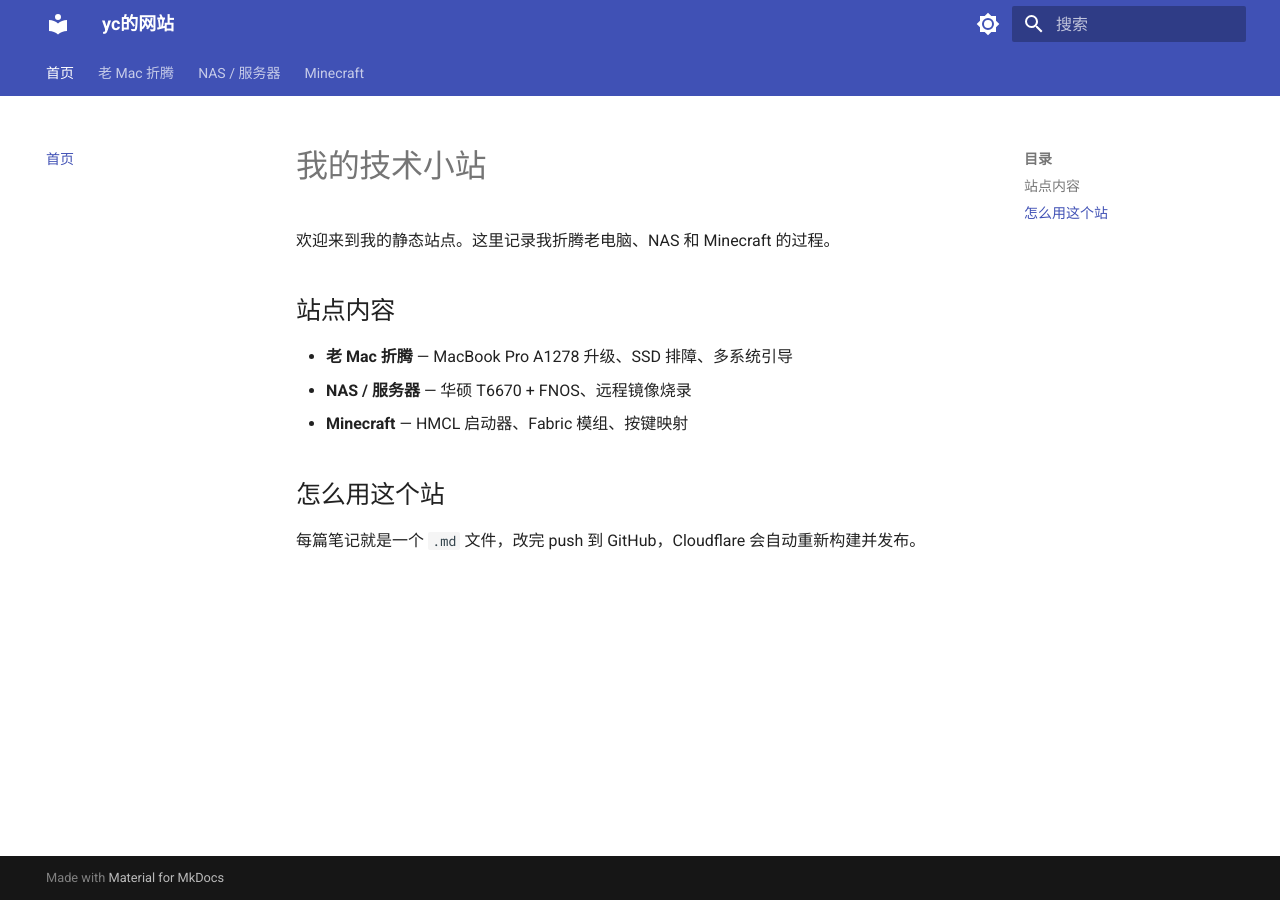
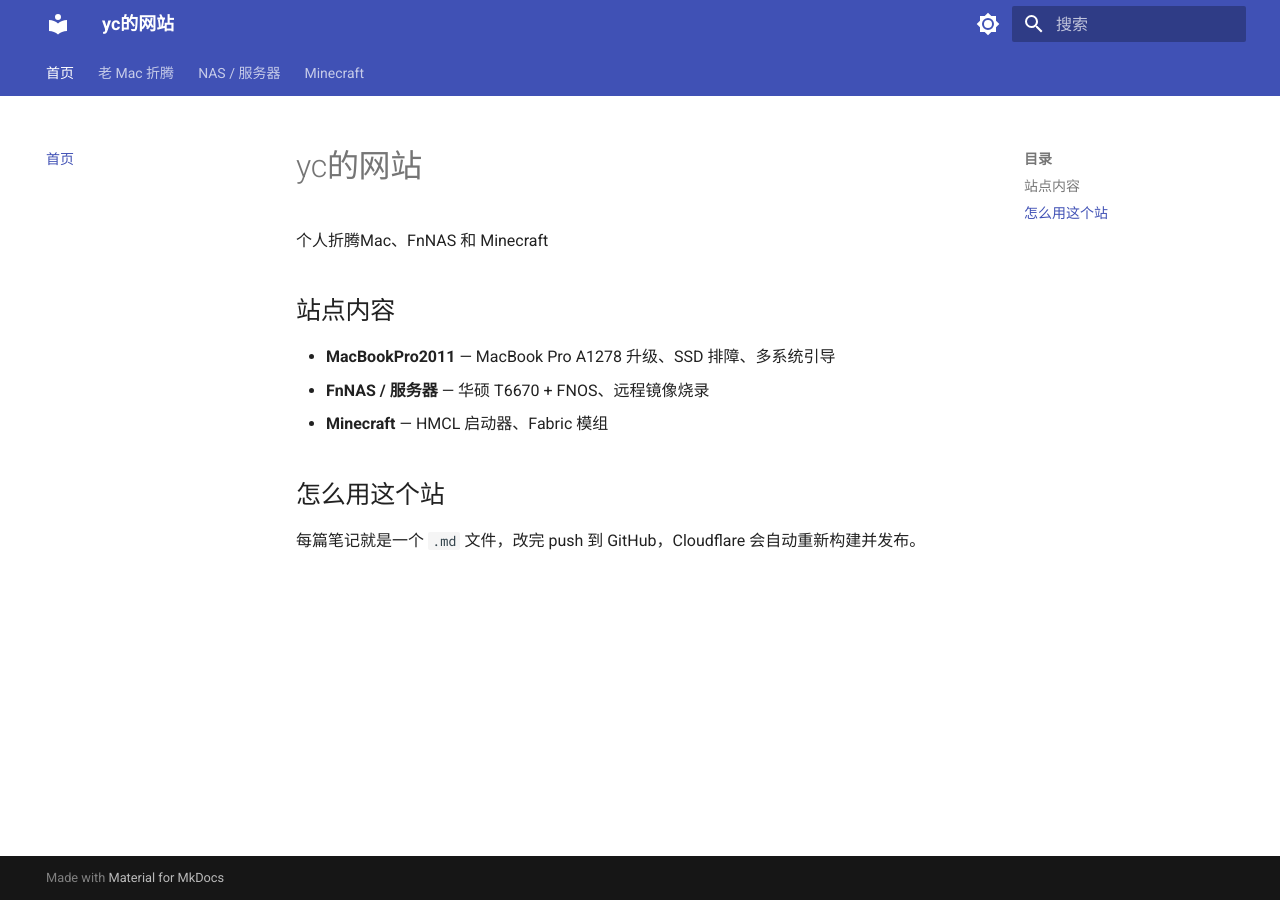
Before and after one commit to yc0qerqu/mkdocs-notes, an MkDocs documentation site: the page built from docs/index.md, in a window 1280 px wide. Built offline with MkDocs 1.6.1 and Material for MkDocs 9.7.7, drawn with Linux system fonts in a browser that asks for light colours.

Commit message:
Revise site title and content descriptions
Updated the site title and modified the content to reflect changes in topics and descriptions.

```diff
--- a/docs/index.md
+++ b/docs/index.md
@@ -1,12 +1,12 @@
-# 我的技术小站
+# yc的网站
 
-欢迎来到我的静态站点。这里记录我折腾老电脑、NAS 和 Minecraft 的过程。
+个人折腾Mac、FnNAS 和 Minecraft
 
 ## 站点内容
 
-- **老 Mac 折腾** — MacBook Pro A1278 升级、SSD 排障、多系统引导
-- **NAS / 服务器** — 华硕 T6670 + FNOS、远程镜像烧录
-- **Minecraft** — HMCL 启动器、Fabric 模组、按键映射
+- **MacBookPro2011** — MacBook Pro A1278 升级、SSD 排障、多系统引导
+- **FnNAS / 服务器** — 华硕 T6670 + FNOS、远程镜像烧录
+- **Minecraft** — HMCL 启动器、Fabric 模组
 
 ## 怎么用这个站
 
```
